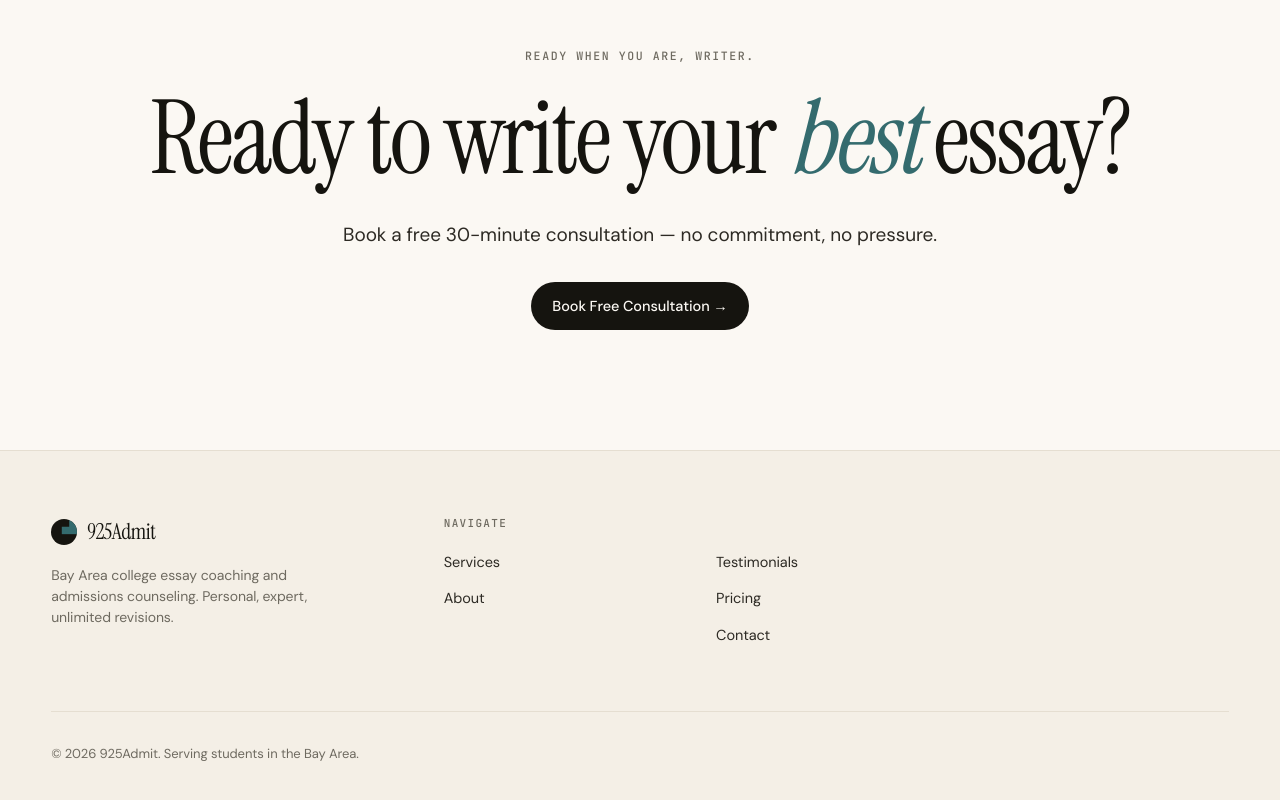
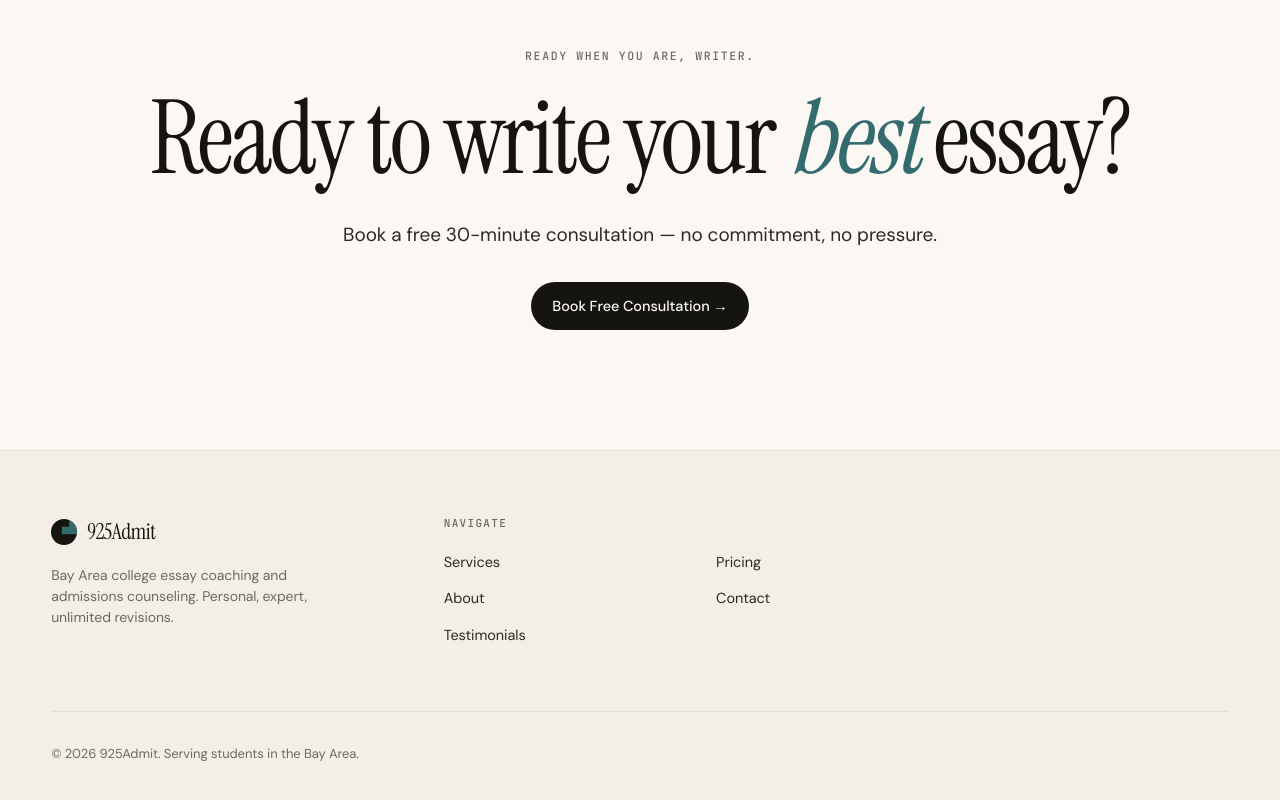
Before and after one commit to hrsinghvi/925admit, a Next.js app: page / in a window 1280 px wide. Shown: the part 5465-6265 px from the top of the page. Built offline with nearby package versions, Linux system fonts and the light colour scheme.

Commit message:
layout: reorder footer nav — Testimonials under About, Pricing/Contact on right

```diff
--- a/components/Footer.tsx
+++ b/components/Footer.tsx
@@ -21,11 +21,9 @@ export default function Footer() {
           <div className="foot-col">
             <h5>Navigate</h5>
             <ul>
-              {NAV_LINKS.slice(0, 2).map(link => (
-                <li key={link.href}>
-                  <Link href={link.href}>{link.label}</Link>
-                </li>
-              ))}
+              <li><Link href="/services">Services</Link></li>
+              <li><Link href="/about">About</Link></li>
+              <li><Link href="/testimonials">Testimonials</Link></li>
             </ul>
           </div>
 
@@ -33,11 +31,8 @@ export default function Footer() {
           <div className="foot-col">
             <h5>&nbsp;</h5>
             <ul>
-              {NAV_LINKS.slice(2).map(link => (
-                <li key={link.href}>
-                  <Link href={link.href}>{link.label}</Link>
-                </li>
-              ))}
+              <li><Link href="/pricing">Pricing</Link></li>
+              <li><Link href="/contact">Contact</Link></li>
             </ul>
           </div>
 
```
